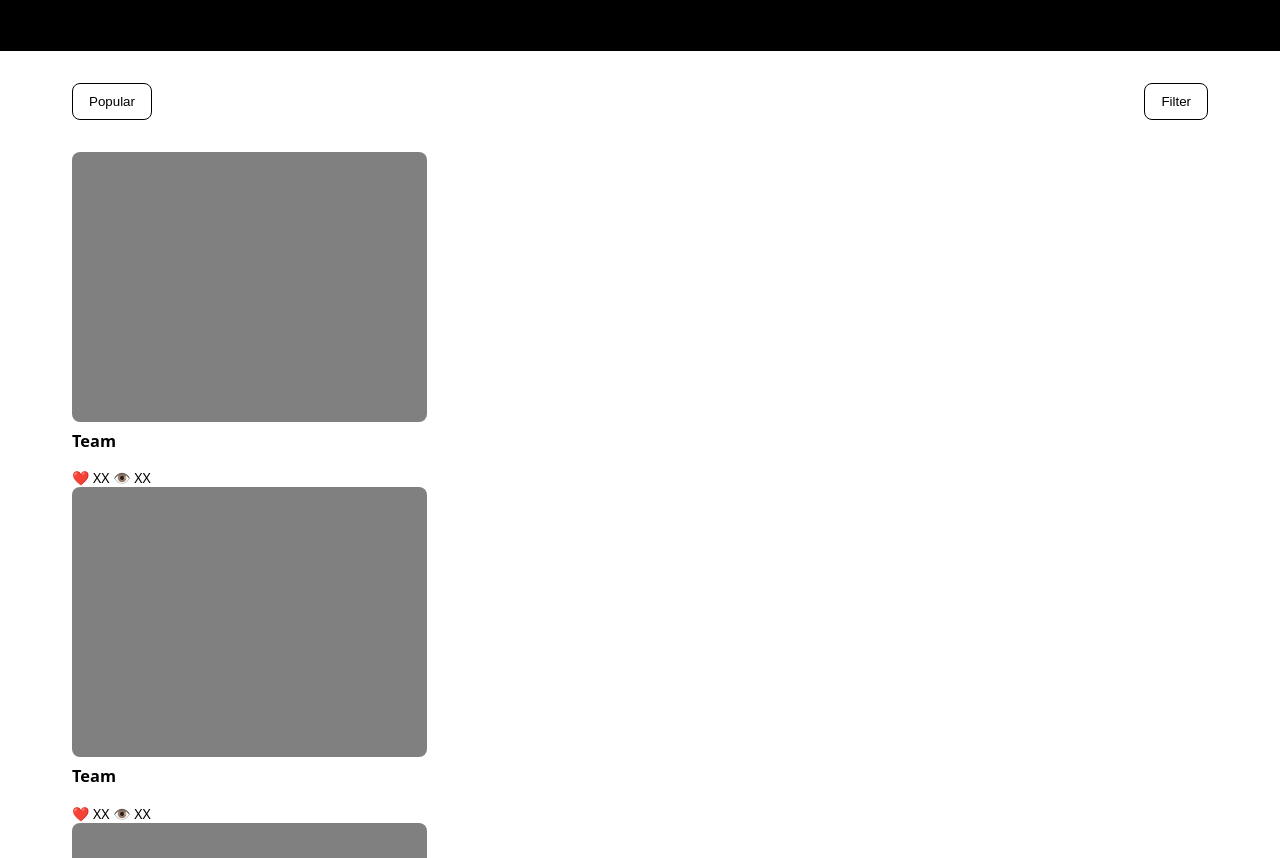
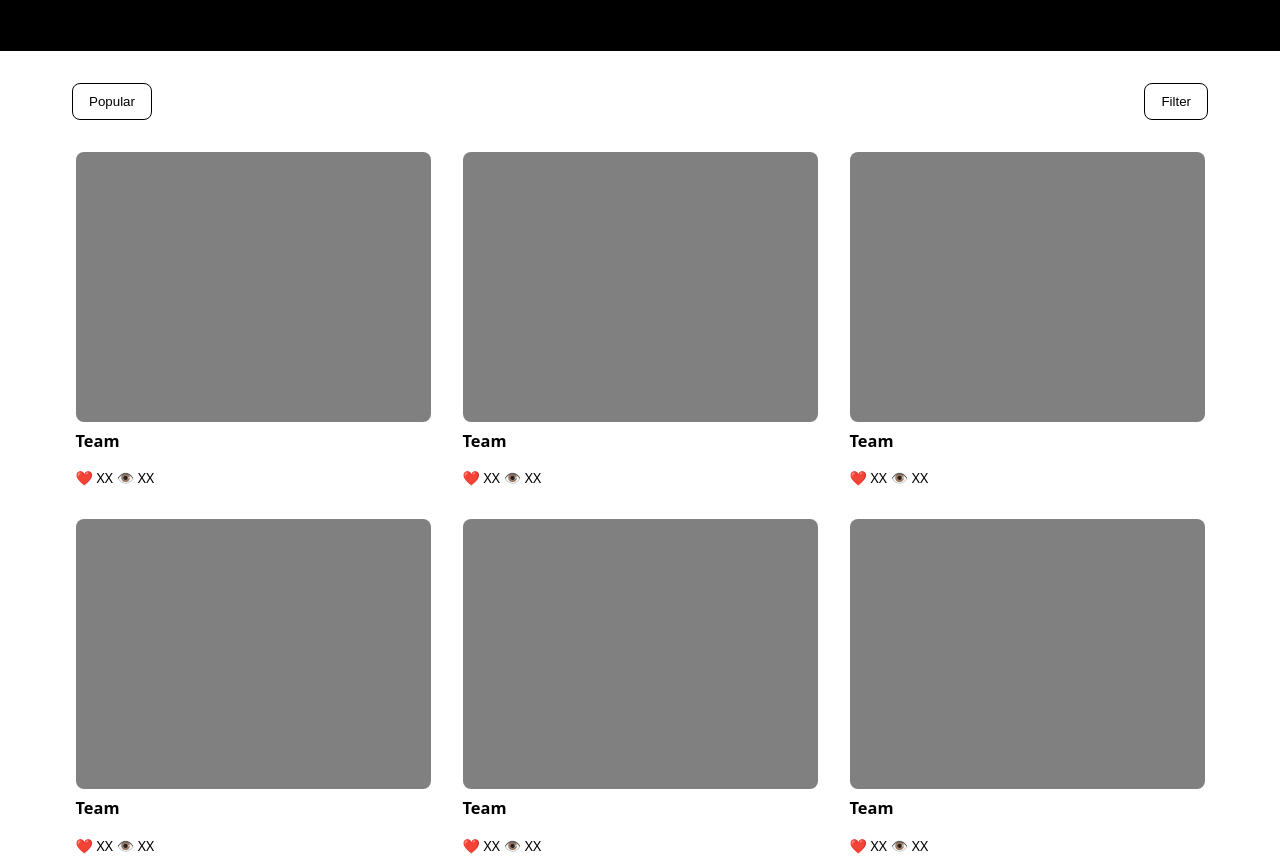
Before and after one commit to ladeoshodi/flexbox-lab, a plain HTML site: page index.html in a window 1280 px wide. Shown: the part 460-1318 px from the top of the page. Drawn offline with Linux system fonts and the light colour scheme.

Commit message:
Style card display

```diff
--- a/css/style.css
+++ b/css/style.css
@@ -78,6 +78,10 @@ input {
 main {
   background-color: white;
   padding: 32px 72px;
+  display: flex;
+  flex-wrap: wrap;
+  justify-content: center;
+  gap: 32px;
 }
 
 nav button {
```
